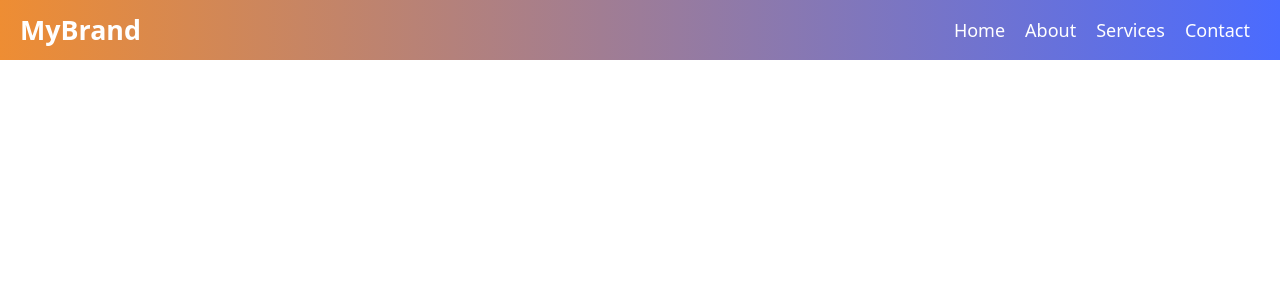
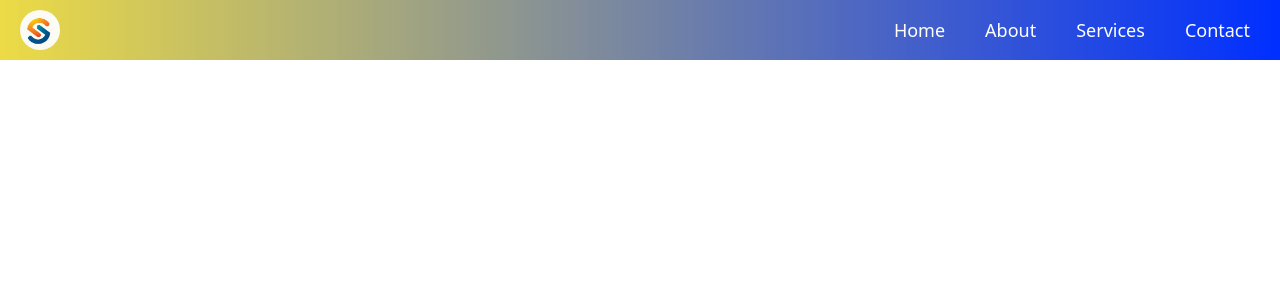
Before and after one commit to SubhajitBardhanPc/Portfolio-App, a React (Vite) app in the folder My Portfolio/client/: page / in a window 1280 px wide. Shown: the top 300 px of the page. Built offline with nearby package versions, Linux system fonts and the light colour scheme.

Commit message:
Header Logo Done

```diff
--- a/My Portfolio/client/src/components/Navbar.css
+++ b/My Portfolio/client/src/components/Navbar.css
@@ -4,7 +4,7 @@
     justify-content: space-between;
     align-items: center;
     padding: 10px 20px;
-    background: linear-gradient(to right, rgb(238, 141, 51), rgb(74, 107, 255));
+    background: linear-gradient(to right, rgba(233, 213, 39, 0.86), rgb(0, 47, 255));
     position: fixed;
     width: 100%;
     top: 0;
@@ -19,6 +19,17 @@
 .logo {
     font-size: calc(14px + 1vw); /* Scales with screen size */
     font-weight: bold;
+    display: flex; /* Flex layout for logo */
+    align-items: center; /* Align content vertically */
+    gap: 10px; /* Space between logo text and image */
+}
+
+/* Developer Logo Image Styling */
+.developer-logo {
+    height: 40px; /* Adjusted height for better fit in header */
+    width: 40px; /* Equal width for a perfect circle */
+    border-radius: 50%; /* Fully rounded corners for a circular appearance */
+    object-fit: cover; /* Ensures the image fits without distortion */
 }
 
 /* Hamburger Menu Button */
@@ -28,19 +39,52 @@
     color: white;
     background: none;
     border: none;
+    transition: color 0.3s ease, transform 0.3s ease; /* Smooth hover effects */
 }
 
-/* Links */
+.hamburger:hover {
+    color: rgb(151, 241, 108); /* Highlight on hover for better visibility */
+    transform: scale(1.1); /* Slight scaling effect on hover */
+}
+
+/* Navbar Links */
 .nav-link {
     color: white;
     text-decoration: none;
     font-size: 18px;
     padding: 5px 10px;
-    transition: color 0.3s ease, transform 0.3s ease; /* Removed background transition for hover */
+    transition: color 0.3s ease, transform 0.3s ease; /* Smooth transition for hover effects */
 }
 
 .nav-link:hover {
-    color: rgb(151, 241, 108); /* Soft color change on hover */
-    transform: scale(1.05); /* Slight scaling effect */
-    text-decoration: none; /* Ensure no underline on hover */
+    color: rgb(151, 241, 108); /* Green hover effect for links */
+    transform: scale(1.1); /* Enhanced scaling effect */
+    text-decoration: none; /* Ensures no underline on hover */
 }
+
+/* Navbar */
+.navbar {
+    display: flex;
+    gap: 20px;
+    flex-wrap: wrap;
+    justify-content: flex-end;
+}
+
+/* Dropdown Menu */
+.navbar.dropdown {
+    display: none; /* Hidden by default */
+    position: absolute;
+    top: 50px; /* Dropdown positioned below the header */
+    right: 10px;
+    background: rgba(0, 47, 255, 0.9); /* Slightly transparent background */
+    border-radius: 5px; /* Rounded corners for dropdown */
+    padding: 10px;
+    box-shadow: 0 4px 6px rgba(0, 0, 0, 0.1); /* Drop shadow for better visibility */
+}
+
+.navbar.dropdown.active {
+    display: flex; /* Display dropdown when active */
+    flex-direction: column;
+    align-items: center;
+    gap: 10px; /* Adjust spacing for dropdown links */
+}
--- a/My Portfolio/client/src/components/Navbar.jsx
+++ b/My Portfolio/client/src/components/Navbar.jsx
@@ -1,12 +1,16 @@
 import React, { useState } from "react";
 import "./Navbar.css"; // Importing CSS file
-
+import logo from "../assets/logo.png"; // Importing logo image
 const Navbar = () => {
 
 
     return (
         <header className="header">
-            <div className="logo">MyBrand</div>
+            <div className="logo">
+              {/* Add the developer logo here */}
+              <img src={logo}  className="developer-logo" />
+
+            </div>
 
             <nav className="navbar">
                 <a href="#" className="nav-link">Home</a>
```
Also changed, not shown: My Portfolio/client/src/assets/logo.png (added).
